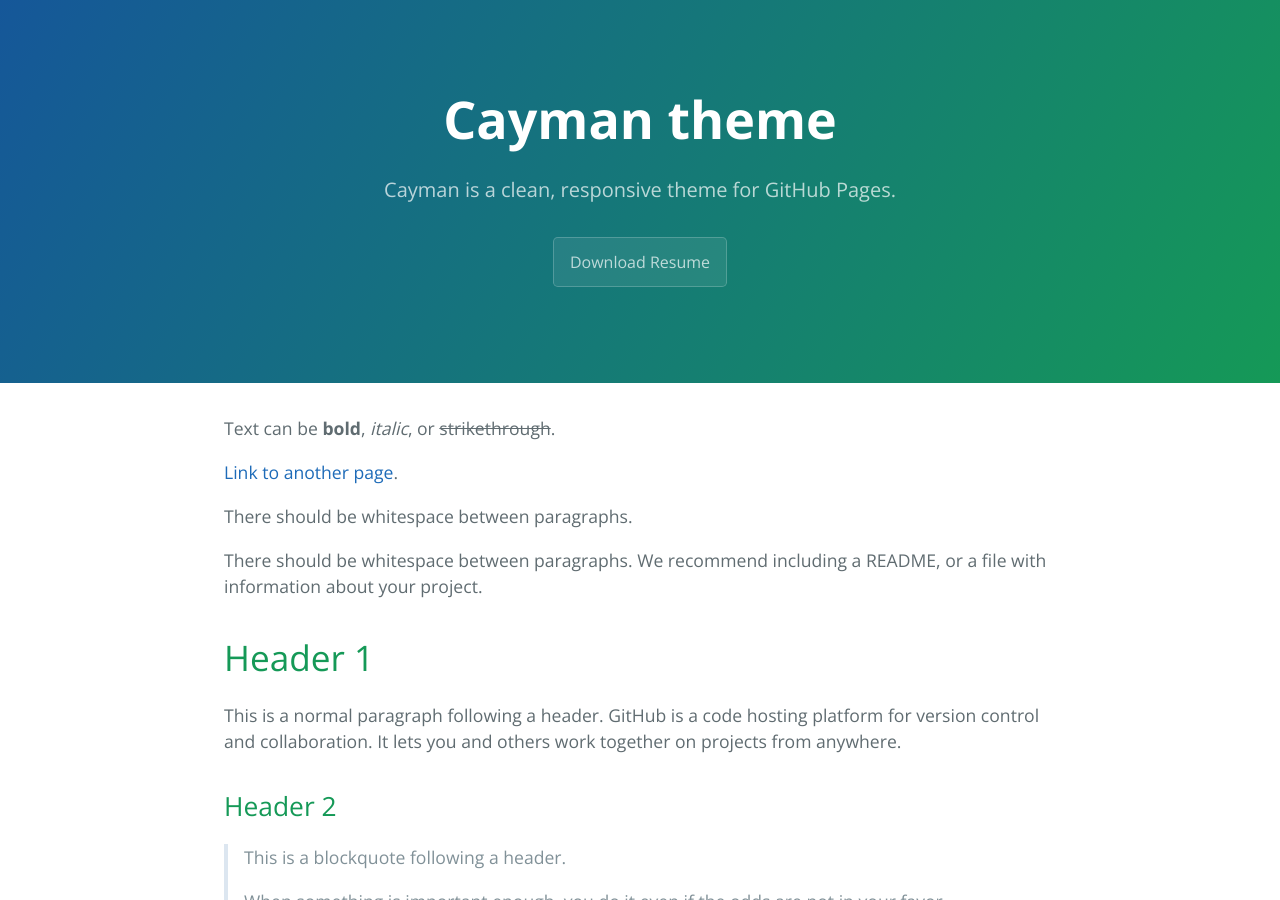
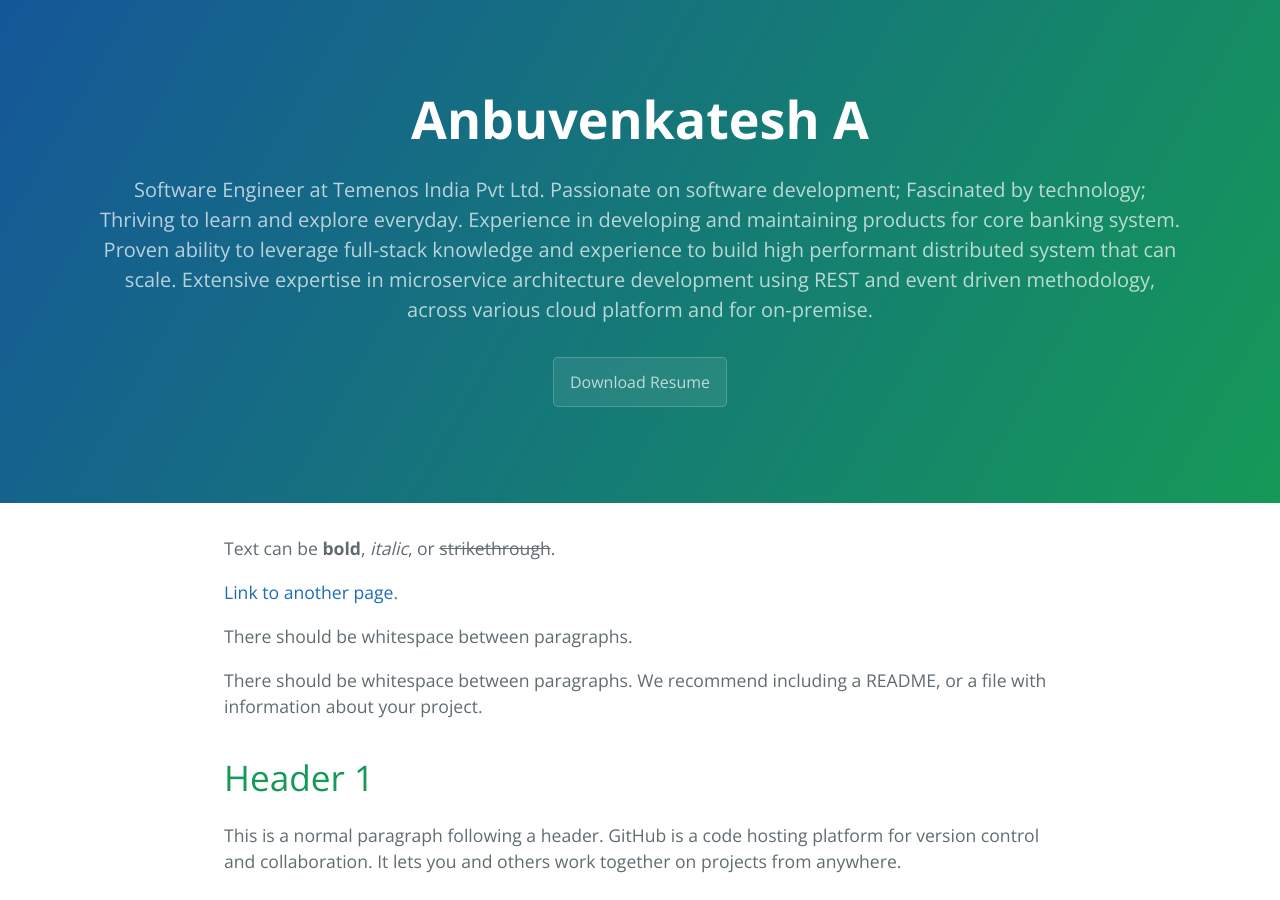
Before and after one commit to aanbuvenkatesh/aanbuvenkatesh.github.io, a Jekyll site: the page built from index.md, in a window 1280 px wide and 900 px high. Built offline with Jekyll 4.4.1, drawn with Linux system fonts in a browser that asks for light colours.

Commit message:
Update _config.yml

```diff
--- a/_config.yml
+++ b/_config.yml
@@ -1,5 +1,5 @@
-title: Cayman theme
-description: Cayman is a clean, responsive theme for GitHub Pages.
+title: Anbuvenkatesh A
+description: Software Engineer at Temenos India Pvt Ltd. Passionate on software development; Fascinated by technology; Thriving to learn and explore everyday. Experience in developing and maintaining products for core banking system. Proven ability to leverage full-stack knowledge and experience to build high performant distributed system that can scale. Extensive expertise in microservice architecture development using REST and event driven methodology, across various cloud platform and for on-premise.
 show_downloads: true
-google_analytics:
+google_analytics: false
 theme: jekyll-theme-cayman
```
